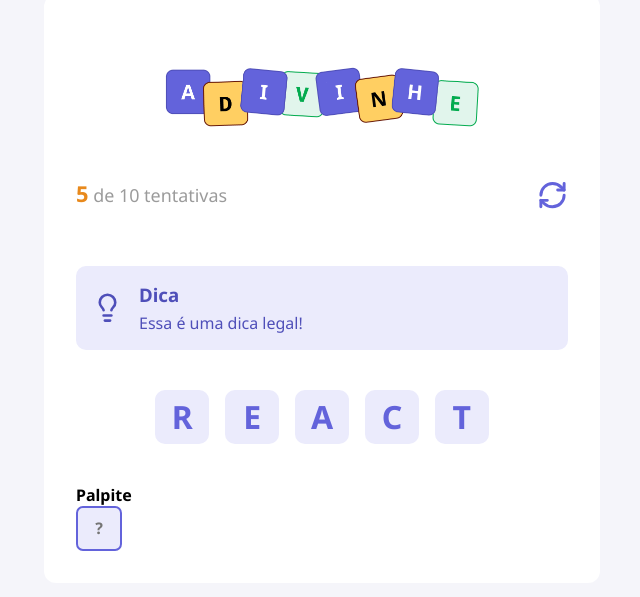
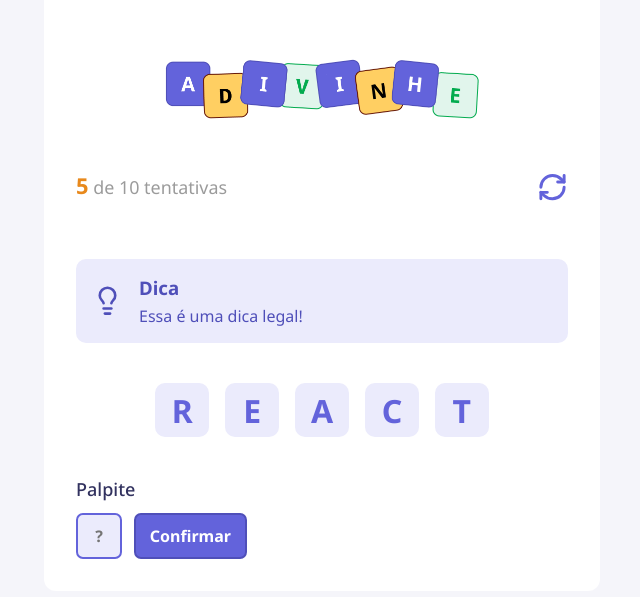
Before and after one commit to danilopinho75/adivinhe, a React (Vite) app: page / in a window 1280 px wide. Shown: the part 111-708 px from the top of the page, without its empty margins (318-958 px from the left). Built offline with nearby package versions, Linux system fonts and the light colour scheme.

Commit message:
Criando componente de botão

```diff
--- a/src/App.tsx
+++ b/src/App.tsx
@@ -4,6 +4,7 @@
 import { Letter } from "./components/Letter";
 import { Tip } from "./components/Tip";
 import { Input } from "./components/Input";
+import { Button } from "./components/Button";
 
 export default function App() {
 
@@ -27,7 +28,10 @@
 
         <h4>Palpite</h4>
 
-        <Input placeholder="?" maxLength={1} autoFocus />
+        <div className={styles.guess}>
+          <Input placeholder="?" maxLength={1} autoFocus />
+          <Button title="Confirmar" />
+        </div>
 
       </main>
     </div>
--- a/src/app.module.css
+++ b/src/app.module.css
@@ -23,3 +23,15 @@
   gap: 1rem;
   margin: 2.5rem 0;
 }
+
+h4 {
+  font-size: 1.125rem;
+  font-weight: 500;
+  color: #32325F;
+}
+
+.guess {
+  display: flex;
+  gap: 0.75rem;
+  margin-top: 0.75rem;
+}
--- /dev/null
+++ b/src/components/Button/index.tsx
@@ -0,0 +1,11 @@
+import styles from "./styles.module.css";
+
+type Props = React.ComponentProps<"button"> & {
+  title: string
+};
+
+export function Button({ title, ...rest }: Props) {
+  return (
+    <button type="button" className={styles.button} {...rest}>{title}</button>
+  );
+}
--- /dev/null
+++ b/src/components/Button/styles.module.css
@@ -0,0 +1,13 @@
+.button {
+  height: 2.87rem;
+  border-radius: 0.43rem;
+
+  background-color: #6363db;
+  border: 2px solid #4f4fb9;
+  color: #ffffff;
+
+  padding: 0 0.87rem;
+  font-size: 1rem;
+  font-weight: 700;
+
+}
--- a/src/global.css
+++ b/src/global.css
@@ -14,7 +14,8 @@
   font-family: "Noto Sans", sans-serif;
 }
 
-input {
+input,
+button {
   font-family: "Noto Sans", sans-serif;
   outline: none;
 }
```
